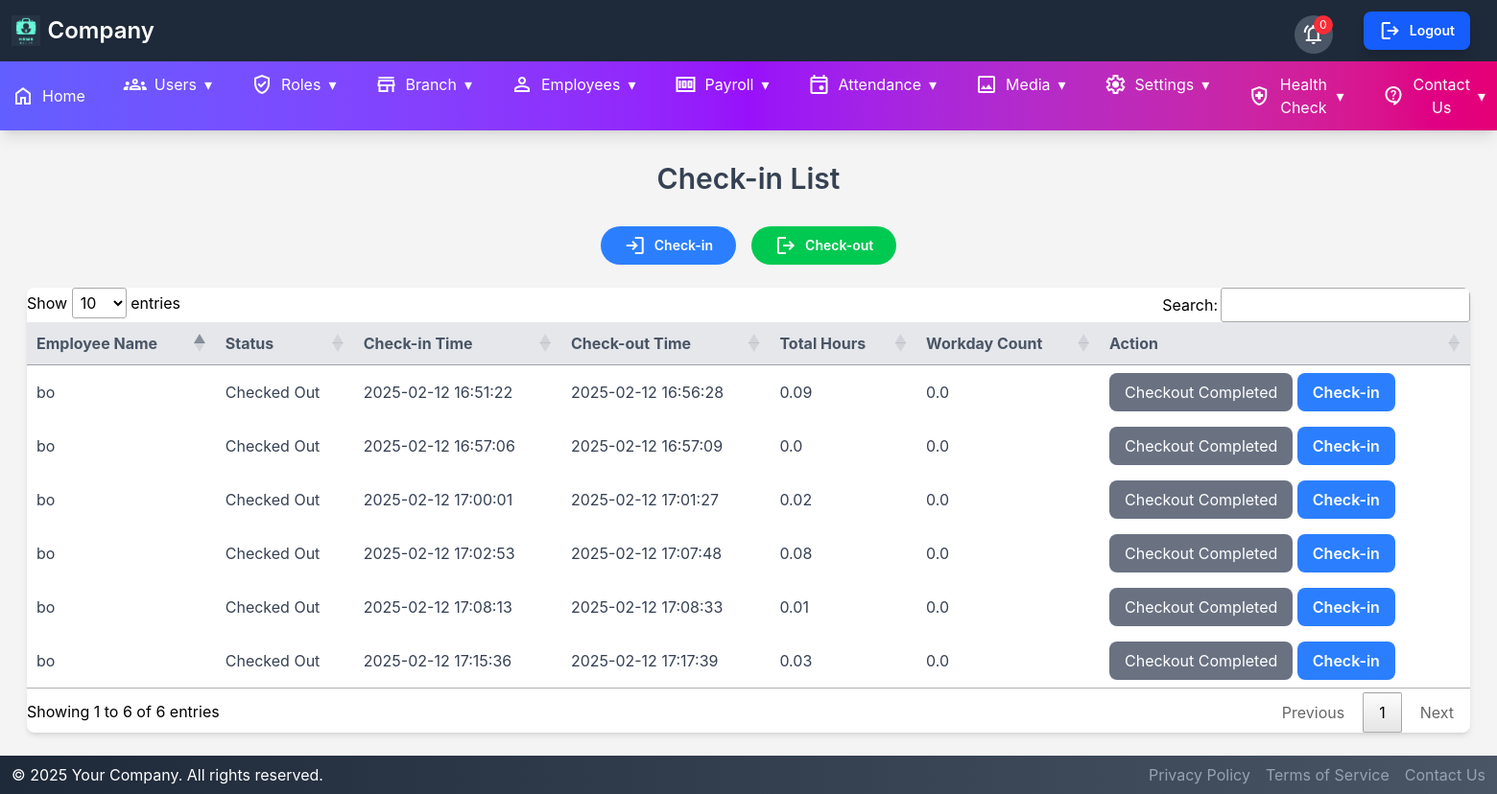
After one commit to suongsambo/hrms-web-app-python, a Flask app: page /list_checkin in a window 1560 px wide. The commit adds this page. Shown: the whole page at 96% size. Run offline with Flask 3, Linux system fonts and the light colour scheme; the visitor is signed in with stand-in values (Sample User, id 1); data comes from the database, SQL or seed files in the repository; both versions use the stored data as it was after the commit; some libraries are stand-ins or nearby versions; some web fonts are replaced.

Commit message:
update attendence

```diff
--- a/app.py
+++ b/app.py
@@ -1,4 +1,5 @@
 
+from flask import render_template
 from flask import request, jsonify
 from flask import Flask, render_template, request, redirect, url_for, session, flash
 import sqlite3
@@ -217,6 +218,131 @@ def init_db():
         conn.commit()
 
 
+# Route to check-in an employee
+@app.route('/checkin/<int:user_id>', methods=['GET', 'POST'])
+def checkin(user_id):
+    with get_db_connection() as conn:
+        user = conn.execute(
+            'SELECT * FROM users WHERE id = ?', (user_id,)).fetchone()
+
+        # Check if user exists
+        if user:
+            # Convert sqlite3.Row to dictionary to avoid attribute errors
+            user_dict = dict(user)
+
+            # Check if employee exists
+            if request.method == 'POST':
+                # Process the check-in form submission
+                checkin_time = datetime.now().strftime('%Y-%m-%d %H:%M:%S')
+                conn.execute('''
+                    INSERT INTO Attendance (employee_name, status, checkin_time)
+                    VALUES (?, ?, ?)
+                ''', (user_dict['UserName'], 'Checked In', checkin_time))
+                conn.commit()
+
+                # Redirect back to the user list or another page after check-in
+                return redirect(url_for('list_checkin'))
+
+            # Render the check-in form with the user data
+            return render_template('checkin.html', user=user_dict)
+
+    # Redirect if user doesn't exist
+    return redirect(url_for('list_checkin'))
+
+
+@app.route('/list_checkin', methods=['GET'])
+def list_checkin():
+    with get_db_connection() as conn:
+        # Fetch all check-in records from the Attendance table
+        checkins = conn.execute('SELECT * FROM Attendance').fetchall()
+
+        # Convert the check-ins to a list of dictionaries to make it more readable
+        checkins_list = [dict(checkin) for checkin in checkins]
+
+        # Calculate the total hours for each checkin
+        for checkin in checkins_list:
+            if checkin['checkout_time']:
+                checkin_time = datetime.strptime(
+                    checkin['checkin_time'], '%Y-%m-%d %H:%M:%S')
+                checkout_time = datetime.strptime(
+                    checkin['checkout_time'], '%Y-%m-%d %H:%M:%S')
+                total_hours = (checkout_time -
+                               checkin_time).total_seconds() / 3600
+                checkin['total_hours'] = round(total_hours, 2)
+
+        # Render the list_checkin.html template with the check-ins data
+    return render_template('list_checkin.html', checkins=checkins_list)
+
+# Route to check-out an employee
+
+
+@app.route('/checkout/<int:user_id>', methods=['GET', 'POST'])
+def checkout(user_id):
+    with get_db_connection() as conn:
+        user = conn.execute(
+            'SELECT * FROM users WHERE id = ?', (user_id,)).fetchone()
+
+        # Check if user exists
+        if user:
+            # Convert sqlite3.Row to dictionary to avoid attribute errors
+            user_dict = dict(user)
+
+            # Handle the checkout form submission
+            if request.method == 'POST':
+                # Record the current time as the checkout time
+                checkout_time = datetime.now().strftime('%Y-%m-%d %H:%M:%S')
+
+                # Update the attendance record with the checkout time and status
+                conn.execute('''
+                    UPDATE Attendance
+                    SET status = ?, checkout_time = ?
+                    WHERE employee_name = ? AND status = 'Checked In'
+                ''', ('Checked Out', checkout_time, user_dict['UserName']))
+                conn.commit()
+
+                # Redirect back to the check-in list after checkout
+                return redirect(url_for('list_checkin'))
+
+            # Render the checkout form with the user data
+            return render_template('checkout.html', user=user_dict)
+
+    # Redirect if user doesn't exist
+    return redirect(url_for('list_checkin'))
+
+
+# Route to calculate worked time
+
+
+@app.route('/worked_time/<int:user_id>')
+def worked_time(user_id):
+    with get_db_connection() as conn:
+        # Fetch employee details based on user ID
+        employee = conn.execute('''
+            SELECT * FROM users WHERE id = ?
+        ''', (user_id,)).fetchone()
+
+        if employee:
+            # Fetch the most recent attendance records for the employee for the current day
+            attendance = conn.execute('''
+                SELECT * FROM Attendance WHERE employee_name = ? AND strftime('%Y-%m-%d', checkin_time) = date('now')
+                ORDER BY id DESC
+            ''', (employee['UserName'],)).fetchall()
+
+            worked_duration = 0
+            workday_hours = 0
+            if attendance:
+                # Calculate worked duration (in hours) for all attendance records for the current day
+                for record in attendance:
+                    if record['checkout_time']:
+                        worked_duration += (datetime.strptime(record['checkout_time'], '%Y-%m-%d %H:%M:%S') -
+                                            datetime.strptime(record['checkin_time'], '%Y-%m-%d %H:%M:%S')).total_seconds() / 3600
+                        workday_hours += 8  # Assuming an 8-hour workday
+
+                return render_template('worked_time.html', employee=employee, worked_duration=worked_duration, workday_hours=workday_hours)
+            return render_template('worked_time.html', employee=employee, worked_duration=None)
+        return "Employee not found."
+
+
 # CRUD functions for Payroll
 def create_payroll(employee_id, period_start_date, period_end_date, base_salary, bonus=0, deductions=0, tax=0):
     """Create a new payroll record for an employee."""
@@ -288,41 +414,6 @@ def get_all_employees():
 def payroll_form():
     employees = get_all_employees()  # Assuming a function to fetch all employees
     return render_template('/payroll/payroll_form.html', employees=employees)
-
-
-# @app.route('/payroll', methods=['GET'])
-# def get_payroll():
-#     employee_id = request.args.get('employee_id', type=int)
-#     employee_name = request.args.get('employee_name')
-
-#     period_start_date = request.args.get('period_start_date')
-#     period_end_date = request.args.get('period_end_date')
-
-#     if employee_id and period_start_date and period_end_date:
-#         payroll = get_payroll_by_employee_and_period(
-#             employee_id, period_start_date, period_end_date)
-#     elif employee_id:
-#         payroll = list_payroll_for_employee(employee_id)
-#     elif employee_name:
-#         payroll = list_payroll_for_employee_name(employee_name)
-#     else:
-#         payroll = list_all_payroll()
-
-#     # If no records found, return a 404 response
-#     if not payroll:
-#         return "No payroll records found", 404
-
-#     # Modify payroll data to include employee name and branch
-#     payroll_with_details = []
-#     for record in payroll:
-#         employee = get_employee_by_id(record['employee_id'])
-#         if employee:
-#             record = dict(record)  # Create a mutable copy
-#             record['employee_name'] = employee.get('name', 'Unknown')
-#             record['branch'] = employee.get('branch', 'Unknown')
-#         payroll_with_details.append(record)
-
-#     return jsonify(payroll_with_details)
 
 
 @app.route('/payroll', methods=['GET'])
@@ -386,17 +477,6 @@ def get_employee_by_name(employee_name):
         return {'id': result['id'], 'name': result['name'], 'branch': result['branch']}
         # Example SQLAlchemy query (adjust based on your actual setup)
     return None
-
-
-# def get_employee_by_id(employee_id):
-#     # Query your database for the employee using employee_id
-#     query = "SELECT name, branch FROM employees WHERE id = ?"
-#     cursor.execute(query, (employee_id,))
-#     result = cursor.fetchone()
-
-#     if result:
-#         return {'name': result[0], 'branch': result[1]}
-#     return None
 
 
 @app.route('/create_payroll', methods=['POST'])
@@ -412,67 +492,6 @@ def create_payroll_endpoint():
         data.get('tax', 0)
     )
     return jsonify({"message": "Payroll record created successfully."})
-
-
-# Endpoint to list payroll records
-# @app.route('/payroll_list', methods=['GET'])
-# def payroll_list():
-#     # Optional filter for specific employee
-#     employee_id = request.args.get('employee_id', type=int)
-#     employee_name = request.args.get('employee_name')
-
-#     # Determine which payroll query to execute based on provided parameters
-#     if employee_id and employee_name:
-#         payroll_records = list_payroll_for_employee_name_and_id(
-#             employee_id, employee_name)
-#     elif employee_id:
-#         payroll_records = list_payroll_for_employee(employee_id)
-#     elif employee_name:
-#         payroll_records = list_payroll_for_employee_name(employee_name)
-#     else:
-#         payroll_records = list_all_payroll()
-
-#     # If no records found, return a 404 response
-#     if not payroll_records:
-#         return "No payroll records found", 404
-
-#     # Fetch all employees for the dropdown or other purposes
-#     employees = get_all_employees()
-
-#     # Render the HTML template with the payroll records
-#     return render_template('/payroll/payroll_list.html', employees=employees, payroll_records=payroll_records)
-
-
-# @app.route('/payroll_list', methods=['GET'])
-# def payroll_list():
-#     # Optional filter for specific employee
-#     employee_id = request.args.get('employee_id', type=int)
-#     employee_name = request.args.get('employee_name')
-
-#     # Determine which payroll query to execute based on provided parameters
-#     if employee_id and employee_name:
-#         payroll_records = list_payroll_for_employee_name_and_id(
-#             employee_id, employee_name)
-#     elif employee_id:
-#         payroll_records = list_payroll_for_employee(employee_id)
-#     elif employee_name:
-#         payroll_records = list_payroll_for_employee_name(employee_name)
-#     else:
-#         payroll_records = list_all_payroll()
-
-#     # If no records found, return a 404 response
-#     if not payroll_records:
-#         return "No payroll records found", 404
-
-#     # Ensure all employees are fetched before rendering
-#     employees = get_all_employees()
-#     print("Employees:", employees)  # Debugging employees
-
-#     if not employees:
-#         return "Failed to retrieve employee information", 500
-
-#     # Render the HTML template with the payroll records and employees
-#     return render_template('payroll/payroll_list.html', payroll_records=payroll_records, employees=employees)
 
 
 @app.route('/payroll_list', methods=['GET'])
--- a/templates/base.html
+++ b/templates/base.html
@@ -366,6 +366,30 @@
           >
             <span class="material-symbols-outlined">event</span>
             <span>Add Attendance</span>
+          </a>
+
+          <a
+            href="{{ url_for('checkin', user_id=current_user.id) }}"
+            class="block p-2 hover:bg-gradient-to-r hover:from-indigo-600 hover:to-purple-600 rounded-lg transition-all duration-300 ease-in-out transform hover:scale-105"
+          >
+            <span class="material-symbols-outlined">check_circle</span>
+            <span>Check In</span>
+          </a>
+
+          <a
+            href="{{ url_for('checkout', user_id=current_user.id) }}"
+            class="block p-2 hover:bg-gradient-to-r hover:from-indigo-600 hover:to-purple-600 rounded-lg transition-all duration-300 ease-in-out transform hover:scale-105"
+          >
+            <span class="material-symbols-outlined">check_circle</span>
+            <span>Check Out</span>
+          </a>
+
+          <a
+            href="{{ url_for('worked_time', user_id=current_user.id) }}"
+            class="block p-2 hover:bg-gradient-to-r hover:from-indigo-600 hover:to-purple-600 rounded-lg transition-all duration-300 ease-in-out transform hover:scale-105"
+          >
+            <span class="material-symbols-outlined">timer</span>
+            <span>Work Time</span>
           </a>
           <a
             href="/attendance"
--- /dev/null
+++ b/templates/list_checkin.html
@@ -0,0 +1,115 @@
+{% extends 'base.html' %} {% block title %}Employees{% endblock %} {% block
+content %}
+
+<body class="bg-gray-100">
+  <div class="container mx-auto px-4 py-8">
+    <h1 class="text-3xl font-semibold text-center text-gray-700 mb-8">
+      Check-in List
+    </h1>
+
+    <div class="flex justify-center space-x-4 mb-6">
+      <a
+        href="{{ url_for('checkin', user_id=current_user.id) }}"
+        class="bg-blue-500 hover:bg-blue-700 text-white font-semibold py-2 px-6 rounded-full flex items-center justify-center space-x-2 transition duration-200 ease-in-out"
+      >
+        <span class="material-symbols-outlined text-lg">login</span>
+        <span class="text-sm font-semibold">Check-in</span>
+      </a>
+
+      <a
+        href="{{ url_for('checkout', user_id=current_user.id) }}"
+        class="bg-green-500 hover:bg-green-700 text-white font-semibold py-2 px-6 rounded-full flex items-center justify-center space-x-2 transition duration-200 ease-in-out"
+      >
+        <span class="material-symbols-outlined text-lg">logout</span>
+        <span class="text-sm font-semibold">Check-out</span>
+      </a>
+    </div>
+
+    <!-- Create the table with the DataTable structure -->
+    <div class="overflow-x-auto bg-white shadow-md rounded-lg">
+      <table id="checkinTable" class="min-w-full table-auto">
+        <thead class="bg-gray-200 text-gray-600">
+          <tr>
+            <th class="py-2 px-4 text-left">Employee Name</th>
+            <th class="py-2 px-4 text-left">Status</th>
+            <th class="py-2 px-4 text-left">Check-in Time</th>
+            <th class="py-2 px-4 text-left">Check-out Time</th>
+            <th class="py-2 px-4 text-left">Total Hours</th>
+            <th class="py-2 px-4 text-left">Workday Count</th>
+            <th class="py-2 px-4 text-left">Action</th>
+          </tr>
+        </thead>
+        <tbody class="text-gray-700">
+          {% for checkin in checkins %}
+          <tr class="border-b hover:bg-gray-50">
+            <td class="py-2 px-4">{{ checkin['employee_name'] }}</td>
+            <td class="py-2 px-4">{{ checkin['status'] }}</td>
+            <td class="py-2 px-4">{{ checkin['checkin_time'] }}</td>
+            <td class="py-2 px-4">
+              {{ checkin['checkout_time'] if checkin['checkout_time'] else 'N/A'
+              }}
+            </td>
+            <td class="py-2 px-4">
+              {% if checkin['checkout_time'] %} {{ checkin['total_hours'] }} {%
+              else %} N/A {% endif %}
+            </td>
+            <td class="py-2 px-4">{{ checkin['workday_count'] }}</td>
+            <td class="py-2 px-4">
+              {% if checkin['status'] == 'Checked In' %}
+              <form
+                method="POST"
+                action="{{ url_for('checkout', user_id=checkin['id']) }}"
+                class="inline"
+              >
+                <button
+                  type="submit"
+                  class="bg-red-500 hover:bg-red-700 text-white font-semibold py-2 px-4 rounded-lg transition duration-200 ease-in-out"
+                >
+                  Checkout
+                </button>
+              </form>
+              {% else %}
+              <button
+                disabled
+                class="bg-gray-500 text-white py-2 px-4 rounded-lg"
+              >
+                Checkout Completed
+              </button>
+              {% endif %} {% if checkin['status'] == 'Checked Out' %}
+              <form
+                method="POST"
+                action="{{ url_for('checkin', user_id=checkin['id']) }}"
+                class="inline"
+              >
+                <button
+                  type="submit"
+                  class="bg-blue-500 hover:bg-blue-700 text-white font-semibold py-2 px-4 rounded-lg transition duration-200 ease-in-out"
+                >
+                  Check-in
+                </button>
+              </form>
+              {% else %}
+              <button
+                disabled
+                class="bg-gray-500 text-white py-2 px-4 rounded-lg"
+              >
+                Already Checked-in
+              </button>
+              {% endif %}
+            </td>
+          </tr>
+          {% endfor %}
+        </tbody>
+      </table>
+    </div>
+  </div>
+
+  <!-- Initialize the DataTable -->
+  <script>
+    $(document).ready(function () {
+      $("#checkinTable").DataTable();
+    });
+  </script>
+</body>
+
+{% endblock %}
```
Also changed, not shown: templates/checkin.html (added, +55 -0 lines), templates/checkout.html (added, +39 -0 lines), templates/dashboard.html (+19 -9 lines), templates/worked_time.html (added, +41 -0 lines), database/hr_management.db.
